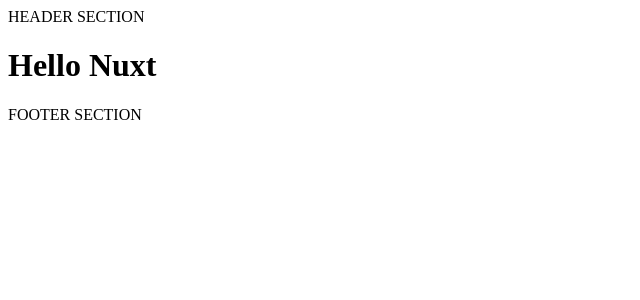
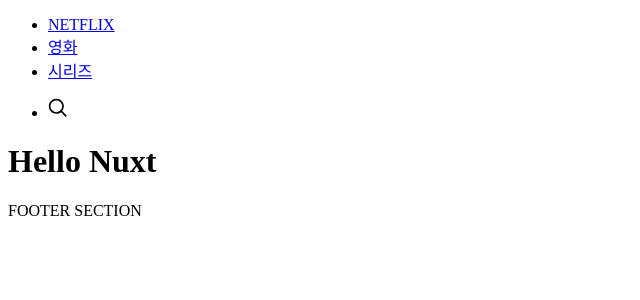
Before and after one commit to chobolevel/nuxt-movie, a Nuxt app: page / in a window 1280 px wide. Shown: the top 300 px of the page, without its empty margins (0-640 px from the left). Built offline with nearby package versions, Linux system fonts and the light colour scheme.

Commit message:
Feat: add header content

```diff
--- a/components/base/Header.vue
+++ b/components/base/Header.vue
@@ -1,5 +1,24 @@
 <template>
-  <header>HEADER SECTION</header>
+  <header>
+    <div class="header-inner">
+      <ul class="global-nav">
+        <li>
+          <router-link :to="'/'" class="main-logo">NETFLIX</router-link>
+        </li>
+        <li>
+          <router-link :to="'/movie'">영화</router-link>
+        </li>
+        <li>
+          <router-link :to="'/series'">시리즈</router-link>
+        </li>
+      </ul>
+      <ul class="personal-nav">
+        <li>
+          <svg width="20" height="20" viewBox="0 0 24 24" fill="none" xmlns="http://www.w3.org/2000/svg" class="search-icon ltr-4z3qvp e1svuwfo1" data-name="MagnifyingGlass" aria-hidden="true"><path fill-rule="evenodd" clip-rule="evenodd" d="M17 10C17 13.866 13.866 17 10 17C6.13401 17 3 13.866 3 10C3 6.13401 6.13401 3 10 3C13.866 3 17 6.13401 17 10ZM15.6177 17.0319C14.078 18.2635 12.125 19 10 19C5.02944 19 1 14.9706 1 10C1 5.02944 5.02944 1 10 1C14.9706 1 19 5.02944 19 10C19 12.125 18.2635 14.078 17.0319 15.6177L22.7071 21.2929L21.2929 22.7071L15.6177 17.0319Z" fill="currentColor"></path></svg>
+        </li>
+      </ul>
+    </div>
+  </header>
 </template>
 
 <script>
```
